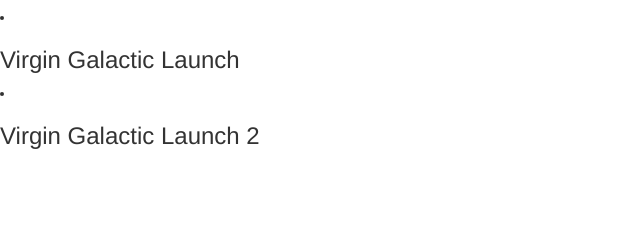
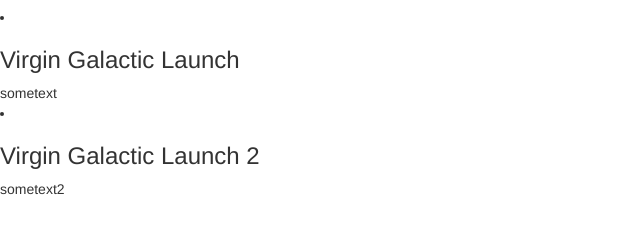
Before and after one commit to sandagolcea/make-at-os, a website: page index.html in a window 1280 px wide. Shown: the part 63-296 px from the top of the page, without its empty margins (0-640 px from the left). Drawn offline with nearby package versions, Linux system fonts and the light colour scheme; some packages are replaced by stand-ins of ours.

Commit message:
Displays project descriptions

```diff
--- a/index.html
+++ b/index.html
@@ -13,6 +13,7 @@
   <h1>Make-At-Os</h1>
   <li ng-repeat="project in projects">
     <h3 id="projectTitle">{{project.title}}</h3>
+    <div id="projectText">{{project.text}}</div>
     <div ng-view></div>
   </li>
 </body>
```
Also changed, not shown: test/e2e/mainPageFeature.js (+3 -1 lines).
